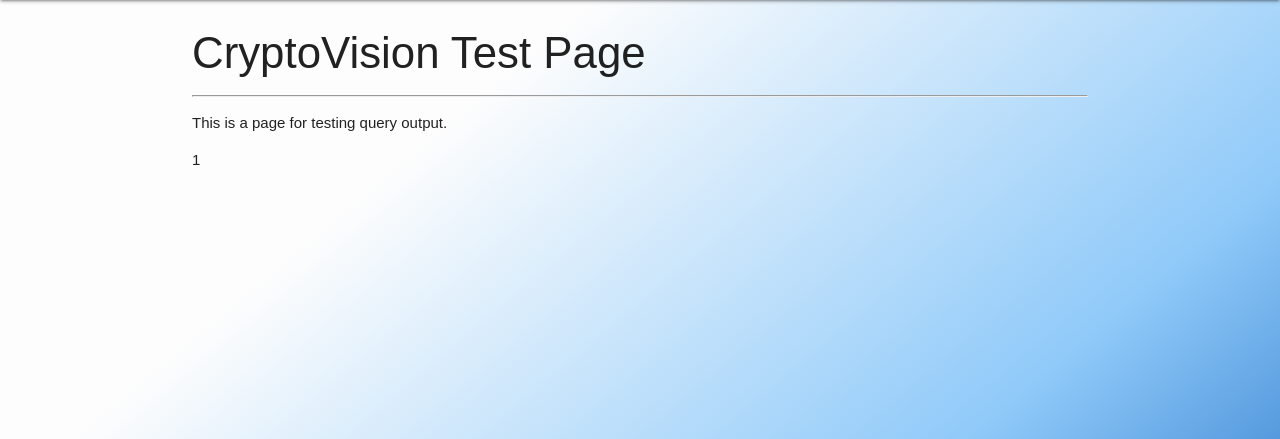
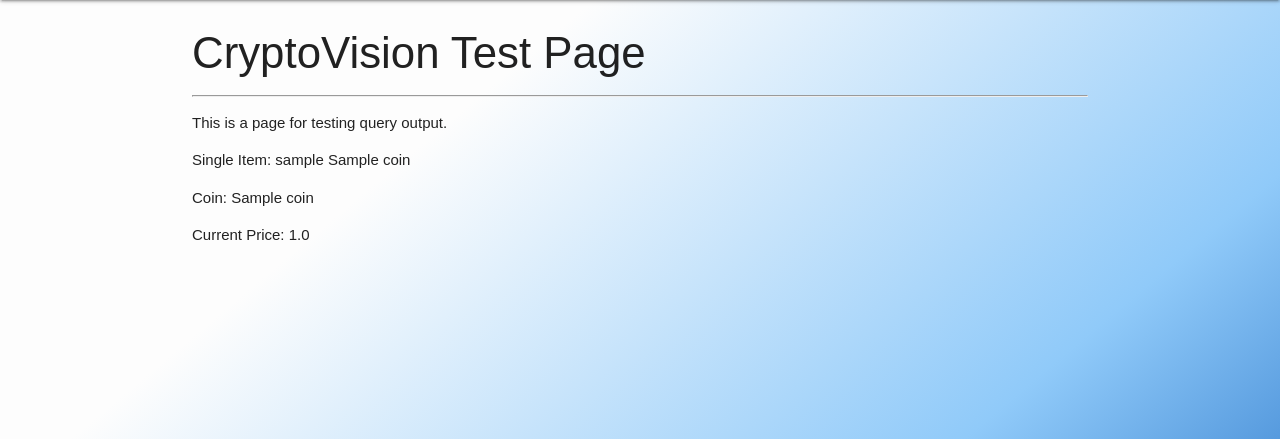
Before and after one commit to pclarytx10/cryptovision, a Django app: page /test/ in a window 1280 px wide. Shown: the part 64-503 px from the top of the page. Run offline with Django 4.2, Linux system fonts and the light colour scheme; tables that the repository leaves empty hold one stand-in row (values such as "Sample post"); parts of the project's set-up code (start-up, migrations or seed data) failed here and were passed over.

Commit message:
Add queries to User Coin detail view

```diff
--- a/main_app/templates/test.html
+++ b/main_app/templates/test.html
@@ -4,8 +4,20 @@
     <hr />
     <p>This is a page for testing query output.</p>
 
-    {% for item in items %}
-        <p>{{ item.id }}</p>
-    {% endfor %}
+    <p>Single Item: {{ item }}</p>
+    <p>Coin: {{ item.coin }}</p>
+    <p>Current Price: {{ item.coin.coin_usd }}</p>
+    {% comment %} {% for item in exchange_coins %} {% endcomment %}
+    {% comment %} {% for item in items %}
+        <p>{{ item.user_coin }}: {{ item.get_location_display }}</p>
+    {% endfor %} {% endcomment %}
+
+    {% comment %} <p>Exchange Coins:</p>
+    {% for item in exchange_coins %}
+    <p>{{ item.user_coin }}: {{ item.get_location_display }}</p>
+    {% endfor %} {% endcomment %}
+
+    {% comment %} <p>Count: {{ count }}</p>
+    <p>Total_Quantity: {{ sum.total_quantity }}</p> {% endcomment %}
 
 {% endblock %}
--- a/main_app/views.py
+++ b/main_app/views.py
@@ -1,8 +1,9 @@
+from .forms import HoldingForm
+from .models import Coin, User_Coin, Holding
 from django.shortcuts import render, redirect
 from django.urls import reverse
-from .models import Coin, User_Coin, Holding
 from django.views.generic.edit import CreateView, UpdateView, DeleteView
-from .forms import HoldingForm
+from django.db.models import Avg, Count, Min, Sum
 from django.contrib.auth import login
 from django.contrib.auth.forms import UserCreationForm
 # Import login_required to protect def views
@@ -11,11 +12,6 @@ from django.contrib.auth.decorators import login_required
 from django.contrib.auth.mixins import LoginRequiredMixin
 
 # Create your views here.
-# Test view for testing query output
-def test(request):
-    queryset = User_Coin.objects.all().order_by('id')
-    return render(request, 'test.html', { 'items': queryset })
-
 # Define the home view
 def home(request):
   return render(request, 'home.html')
@@ -82,15 +78,26 @@ def user_coins_index(request):
 def user_coins_detail(request, user_coin_id):
     user_coin = User_Coin.objects.get(id=user_coin_id)
     holding = Holding.objects.filter(user_coin_id=user_coin_id)
-    exchange_coins = Holding.objects.filter(id__in = holding.all().values_list('id'))
-    # print(exchange_coins)
+    # QuerySet for each holding type
+    exchange_holdings = holding.filter(location = 'E')
+    wallet_holdings = holding.filter(location = 'W')
+    other_holdings = holding.filter(location = 'O')
     # instantiate HoldingForm to be rendered in the template
     holding_form = HoldingForm()
+    count = holding.count()
+    sum = holding.aggregate(total_quantity=Sum('quantity'))
+    ttl_value = sum.get('total_quantity') * user_coin.coin.coin_usd
     return render(request, 'user_coins/detail.html', {
         'user_coin': user_coin,
-        'exchange_coins': exchange_coins,
-        'holding_form': holding_form
+        'exchange_holdings': exchange_holdings,
+        'wallet_holdings': wallet_holdings,
+        'other_holdings': other_holdings,
+        'holding_form': holding_form,
+        'count': count,
+        'sum': sum,
+        'ttl_value': ttl_value
     })
+
 # Define the holdings detail view
 @login_required
 def holdings_detail(request, holding_id):
@@ -175,3 +182,14 @@ def signup(request):
   form = UserCreationForm()
   context = {'form': form, 'error_message': error_message}
   return render(request, 'registration/signup.html', context)
+
+
+# Test view for testing query output
+def test(request):
+    query = User_Coin.objects.get(id='1')
+    # queryset = Holding.objects.filter(user_coin_id='1')
+    return render(request, 'test.html', {
+        # 'items': queryset,
+        'item': query
+        # 'exchange_coins': exchange_holdings,
+    })
```
Also changed, not shown: main_app/templates/user_coins/detail.html (+6 -10 lines).
